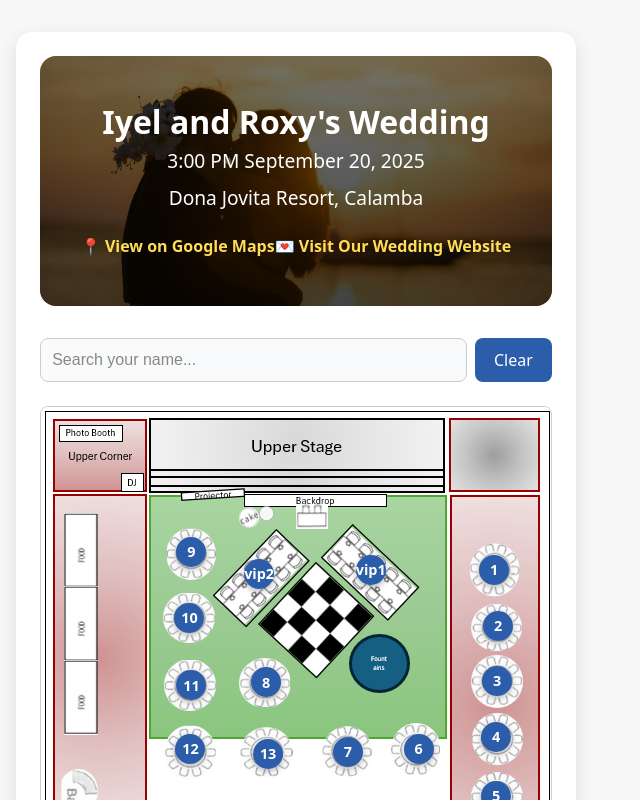
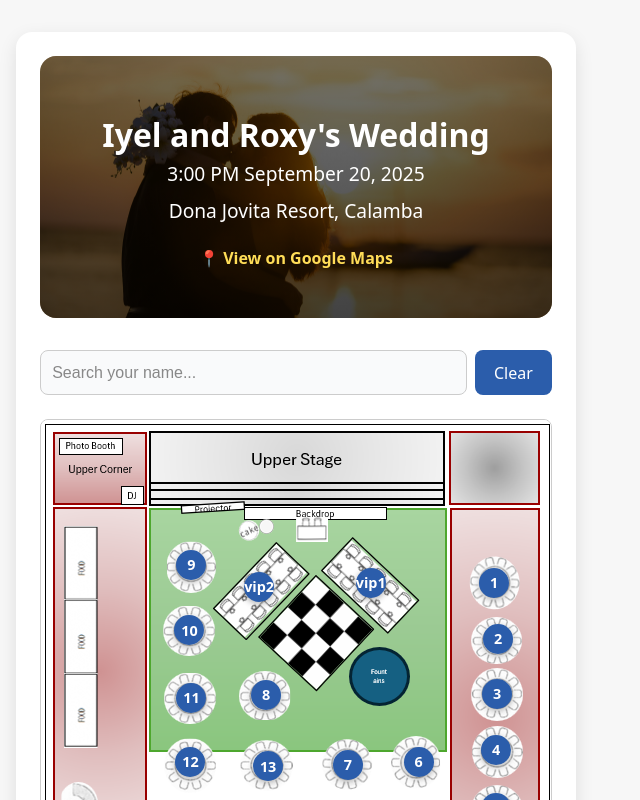
Before and after one commit to iyelrodriguez/wedding-seat-finderv2, a React (Vite) app: page / in a window 1280 px wide. Shown: the top 800 px of the page, without its empty margins (0-640 px from the left). Built offline with nearby package versions, Linux system fonts and the light colour scheme.

Commit message:
update with website

```diff
--- a/src/App.jsx
+++ b/src/App.jsx
@@ -139,26 +139,20 @@ function App() {
         {/* Hero Section */}
         <div className="hero">
           <div className="hero-content">
-  <h1>Iyel and Roxy's Wedding</h1>
+            <h1><a
+              href="https://iyelandroxyweddinginvitation.my.canva.site/i-r"
+              target="_blank"
+              rel="noopener noreferrer"
+              style={{ color: "inherit", textDecoration: "none" }}
+            >Iyel and Roxy's Wedding</a></h1>
             <h2>3:00 PM September 20, 2025</h2>
             <h2>Dona Jovita Resort, Calamba</h2>
-
             <a
               href="https://maps.app.goo.gl/2zrg8VGxCGa6CBF8A"
               target="_blank"
               rel="noopener noreferrer"
-    className="block mt-2"
             >
               📍 View on Google Maps
-  </a>
-
-  <a
-    href="https://iyelandroxyweddinginvitation.my.canva.site/i-r"
-    target="_blank"
-    rel="noopener noreferrer"
-    className="block mt-2"
-  >
-    💌 Visit Our Wedding Website
             </a>
           </div>
         </div>
```
Lines whose indentation alone changed are shown as unchanged.
